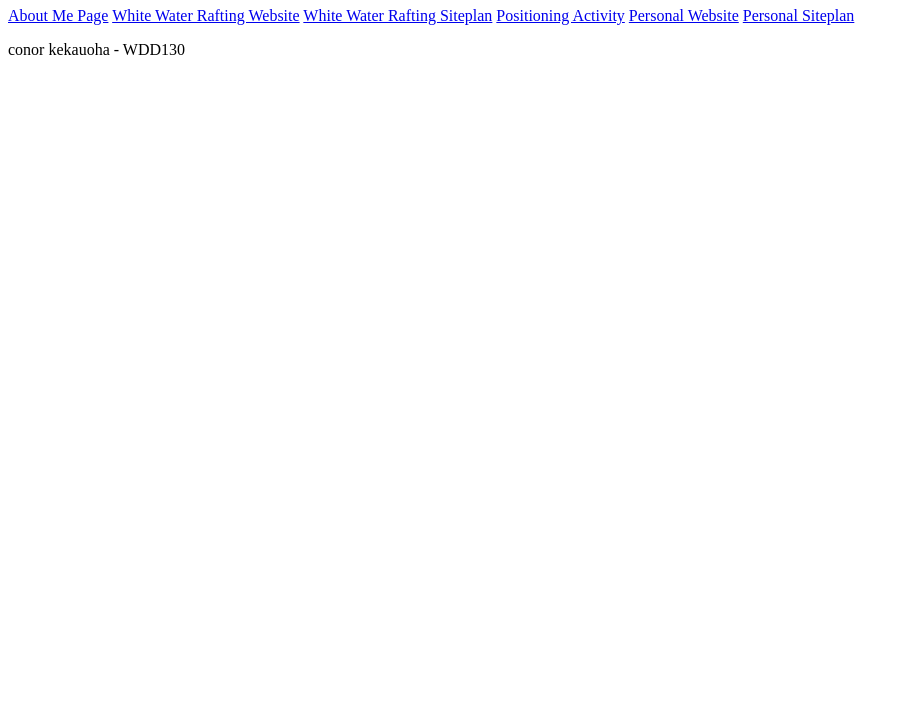
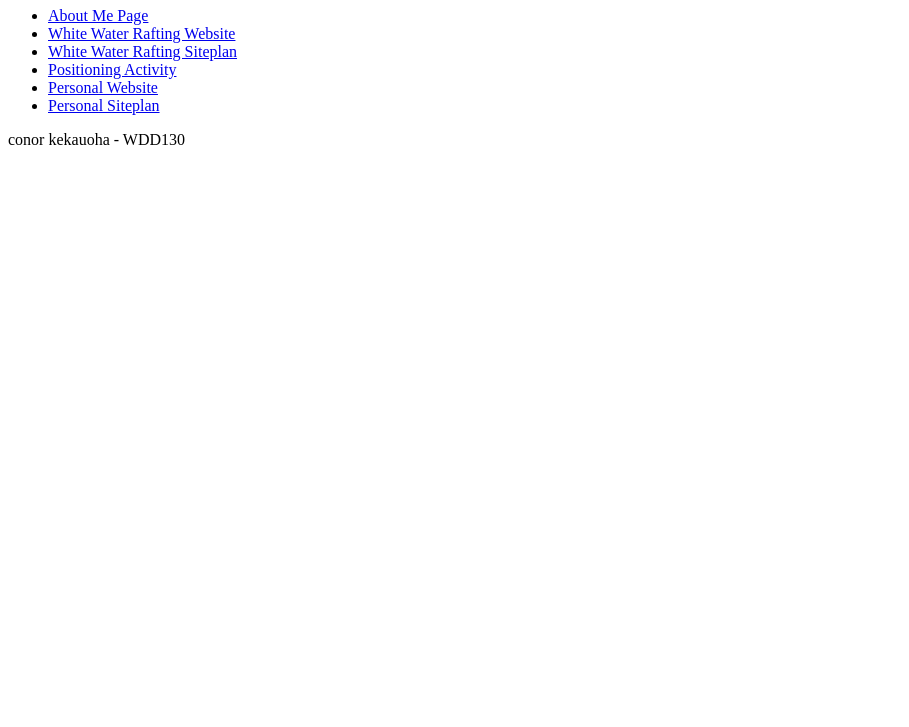
Before and after one commit to conorkek/wdd130, a plain HTML site: page index.html in a window 1280 px wide. Shown: the part 73-800 px from the top of the page, without its empty margins (0-909 px from the left). Drawn offline with Linux system fonts and the light colour scheme.

Commit message:
making a list

```diff
--- a/index.html
+++ b/index.html
@@ -8,14 +8,14 @@
 </head>
 <body>
     <h1>Welcome to WDD130 Web Projects</h1>
-<nav>
-  <a href="aboutme/index.html">About Me Page</a>
-  <a href="wwr/index.html">White Water Rafting Website</a>
-  <a href="wwr/site-plan-rafting.html">White Water Rafting Siteplan</a>
-  <a href="positioning.html">Positioning Activity</a>
-  <a href="#">Personal Website</a>
-  <a href="#">Personal Siteplan</a>
-</nav>
+<nav><ul>
+  <li><a href="aboutme/index.html">About Me Page</a></li>
+<li><a href="wwr/index.html">White Water Rafting Website</a></li>
+<li><a href="wwr/site-plan-rafting.html">White Water Rafting Siteplan</a></li>
+<li><a href="positioning.html">Positioning Activity</a></li>
+<li><a href="#">Personal Website</a></li>
+<li><a href="#">Personal Siteplan</a></li>
+</ul></nav>
 <p>conor kekauoha - WDD130</p>
 </body>
 </html>
```
Also changed, not shown: aboutme/index.html (deleted, +0 -12 lines), 2 other files.
